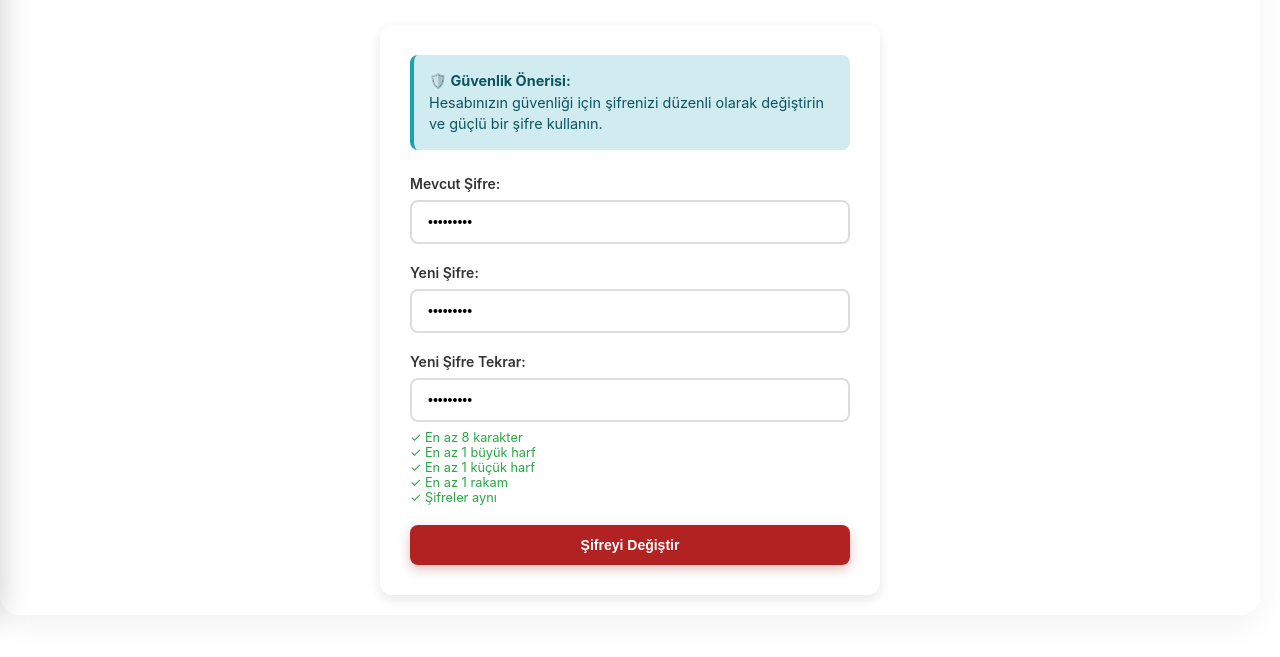
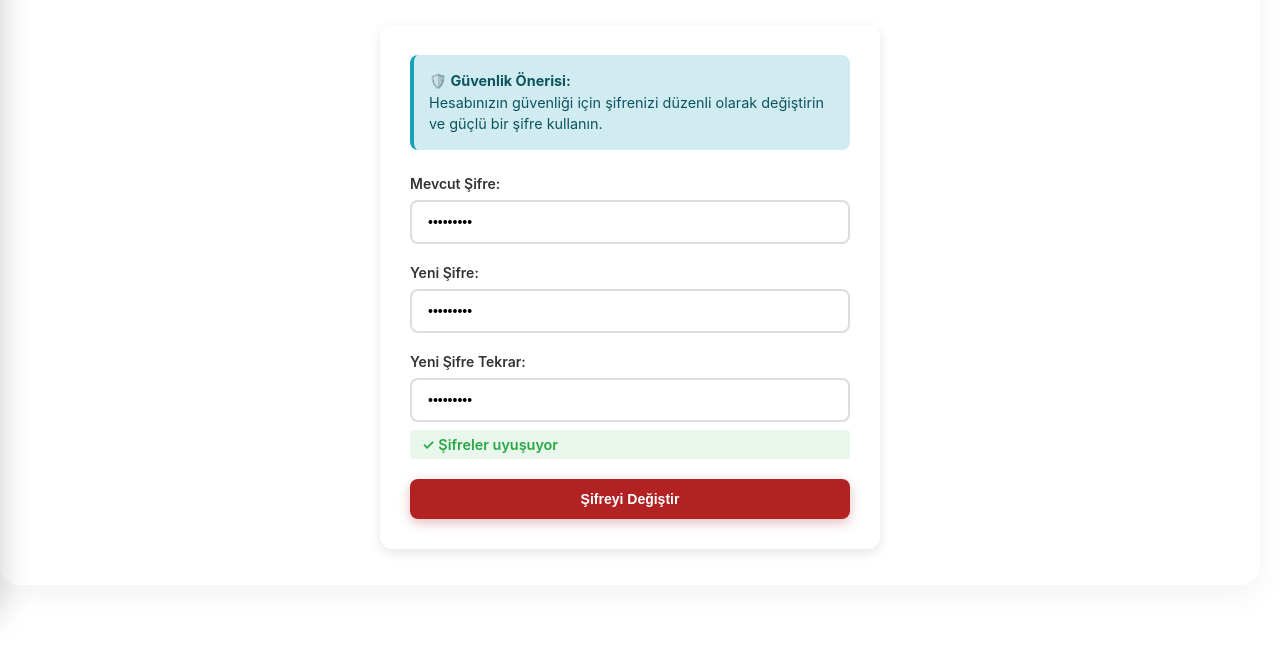
Before and after one commit to 1986sec/adaso-app1, a plain HTML site: page sifre-degistir.html in a window 1280 px wide. Both pictures are taken after typing "Sample123", "Sample123", "Sample123" into the empty fields and a click on the button "Şifreyi Değiştir". Shown: the part 195-852 px from the top of the page. Drawn offline with Linux system fonts and the light colour scheme.

Commit message:
Fix: Şifre değiştirme sayfasında sadece şifre eşleşme kriteri bırakıldı

```diff
--- a/js/sifre-degistir.js
+++ b/js/sifre-degistir.js
@@ -71,7 +71,6 @@ function setupForm() {
 
     if (newPassword) {
         newPassword.addEventListener('input', function() {
-            checkPasswordRequirements(this.value);
             checkPasswordMatch();
         });
     }
@@ -84,71 +83,38 @@ function setupForm() {
 }
 
 function checkPasswordRequirements(password) {
-    const lengthReq = document.getElementById('lengthReq');
-    const upperReq = document.getElementById('upperReq');
-    const lowerReq = document.getElementById('lowerReq');
-    const numberReq = document.getElementById('numberReq');
-    const passwordCheck = document.getElementById('passwordCheck');
-
-    if (password.length >= 8) {
-        lengthReq.style.color = '#28a745';
-        lengthReq.innerHTML = '✓ En az 8 karakter';
-    } else {
-        lengthReq.style.color = '#dc3545';
-        lengthReq.innerHTML = '• En az 8 karakter';
-    }
-
-    if (/[A-Z]/.test(password)) {
-        upperReq.style.color = '#28a745';
-        upperReq.innerHTML = '✓ En az 1 büyük harf';
-    } else {
-        upperReq.style.color = '#dc3545';
-        upperReq.innerHTML = '• En az 1 büyük harf';
-    }
-
-    if (/[a-z]/.test(password)) {
-        lowerReq.style.color = '#28a745';
-        lowerReq.innerHTML = '✓ En az 1 küçük harf';
-    } else {
-        lowerReq.style.color = '#dc3545';
-        lowerReq.innerHTML = '• En az 1 küçük harf';
-    }
-
-    if (/\d/.test(password)) {
-        numberReq.style.color = '#28a745';
-        numberReq.innerHTML = '✓ En az 1 rakam';
-    } else {
-        numberReq.style.color = '#dc3545';
-        numberReq.innerHTML = '• En az 1 rakam';
-    }
-
-    if (isStrongPassword(password)) {
-        passwordCheck.style.display = 'block';
-    } else {
-        passwordCheck.style.display = 'none';
-    }
+    // Sadece şifre eşleşme kontrolü yapılacak
+    console.log('Password requirements check disabled - only match validation active');
 }
 
 function checkPasswordMatch() {
     const password = document.getElementById('newPassword').value;
     const confirmPassword = document.getElementById('confirmPassword').value;
     const matchReq = document.getElementById('matchReq');
-    const confirmCheck = document.getElementById('confirmCheck');
 
     if (confirmPassword.length > 0) {
         if (password === confirmPassword) {
             matchReq.style.color = '#28a745';
-            matchReq.innerHTML = '✓ Şifreler aynı';
-            confirmCheck.style.display = 'block';
+            matchReq.innerHTML = '✓ Şifreler uyuşuyor';
+            matchReq.style.fontWeight = '600';
+            matchReq.style.backgroundColor = 'rgba(40, 167, 69, 0.1)';
+            matchReq.style.padding = '6px 12px';
+            matchReq.style.borderRadius = '4px';
         } else {
             matchReq.style.color = '#dc3545';
-            matchReq.innerHTML = '• Şifreler aynı olmalı';
-            confirmCheck.style.display = 'none';
+            matchReq.innerHTML = '• Şifreler uyuşuyor';
+            matchReq.style.fontWeight = '500';
+            matchReq.style.backgroundColor = 'transparent';
+            matchReq.style.padding = '4px 0';
+            matchReq.style.borderRadius = '0';
         }
     } else {
         matchReq.style.color = '#dc3545';
-        matchReq.innerHTML = '• Şifreler aynı olmalı';
-        confirmCheck.style.display = 'none';
+        matchReq.innerHTML = '• Şifreler uyuşuyor';
+        matchReq.style.fontWeight = '500';
+        matchReq.style.backgroundColor = 'transparent';
+        matchReq.style.padding = '4px 0';
+        matchReq.style.borderRadius = '0';
     }
 }
 
@@ -162,10 +128,7 @@ async function changePassword() {
         return;
     }
 
-    if (!isStrongPassword(newPassword)) {
-        alert('Şifre gereksinimleri karşılanmıyor! Lütfen en az 8 karakter, 1 büyük harf, 1 küçük harf ve 1 rakam içeren bir şifre girin.');
-        return;
-    }
+    // Şifre güçlülük kontrolü kaldırıldı - sadece eşleşme kontrolü yapılıyor
 
     if (currentPassword === newPassword) {
         alert('Yeni şifre mevcut şifre ile aynı olamaz!');
--- a/sifre-degistir.html
+++ b/sifre-degistir.html
@@ -191,12 +191,8 @@
                     <div class="form-group">
                         <label class="form-label">Yeni Şifre Tekrar:</label>
                         <input type="password" class="form-input" id="confirmPassword" placeholder="Yeni şifrenizi tekrar girin" required>
-                        <div id="passwordRequirements" style="margin-top: 8px; font-size: 0.8rem;">
-                            <div id="lengthReq" style="color: #dc3545;">• En az 8 karakter</div>
-                            <div id="upperReq" style="color: #dc3545;">• En az 1 büyük harf</div>
-                            <div id="lowerReq" style="color: #dc3545;">• En az 1 küçük harf</div>
-                            <div id="numberReq" style="color: #dc3545;">• En az 1 rakam</div>
-                            <div id="matchReq" style="color: #dc3545;">• Şifreler aynı olmalı</div>
+                        <div id="passwordRequirements" style="margin-top: 8px; font-size: 0.9rem;">
+                            <div id="matchReq" style="color: #dc3545; font-weight: 500; padding: 4px 0;">• Şifreler uyuşuyor</div>
                         </div>
                     </div>
 
```
